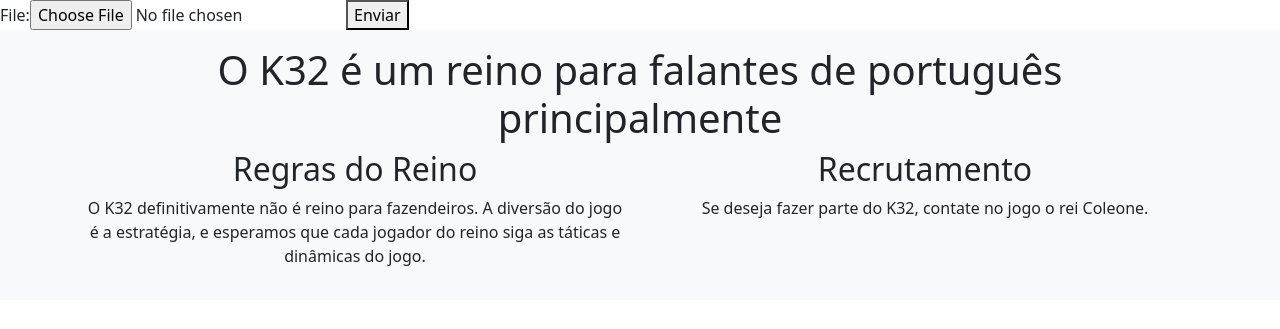
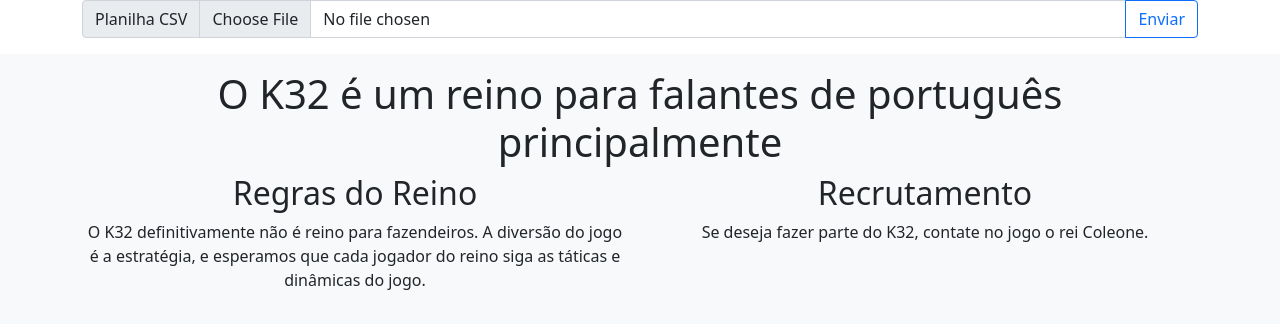
Before and after one commit to felipebastos/rise, a Django app: page /players/upload/ in a window 1280 px wide. Shown: the part 59-388 px from the top of the page. Run offline with Django 3.2, Linux system fonts and the light colour scheme; the visitor is signed in with stand-in values (Sample User, id 1); parts of the project's set-up code (start-up, migrations or seed data) failed here and were passed over.

Commit message:
Melhorias visuais nos formulários

```diff
--- a/players/templates/players/upload.html
+++ b/players/templates/players/upload.html
@@ -3,9 +3,14 @@
 {% block content %}
 {% load l10n %}
 {% load i18n %}
-<form action="/players/upload/" method="post" enctype="multipart/form-data">
-    {% csrf_token %}
-    {{ form }}
-    <button type="submit">Enviar</button>
-</form>
+<div class="container">
+    <form action="/players/upload/" method="post" enctype="multipart/form-data">
+        {% csrf_token %}
+        <div class="input-group mb-3">
+            <label class="input-group-text" for="inputFile">Planilha CSV</label>
+            <input type="file" class="form-control" name="file" required id="id_file">
+            <button class="btn btn-outline-primary" type="submit" id="inputGroupFileAddon">Enviar</button>
+        </div>
+    </form>
+</div>
 {% endblock %}
```
Also changed, not shown: mge/templates/mge/mge.html (+7 -4 lines).
